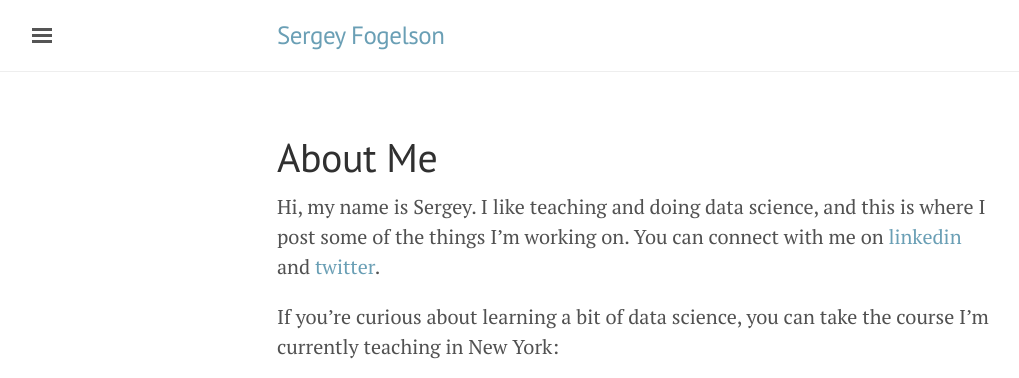
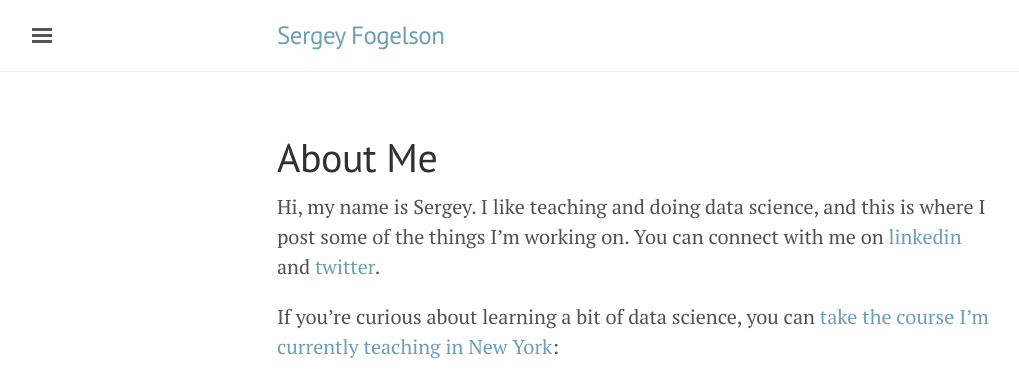
Before and after one commit to sergeyfogelson/sergeyfogelson.github.io, a Jekyll site: the page built from about.md, in a window 1280 px wide, cut to the strip 0-378 px from the top of the page. Shown: the whole strip, without its empty margins (3-1022 px from the left). Built offline with Jekyll 4.4.1, drawn with Linux system fonts in a browser that asks for light colours.

Commit message:
center video

```diff
--- a/about.md
+++ b/about.md
@@ -5,8 +5,8 @@ title: About Me
 
 Hi, my name is Sergey. I like teaching and doing data science, and this is where I post some of the things I'm working on. You can connect with me on [linkedin](https://www.linkedin.com/in/sergeyfogelson) and [twitter](https://twitter.com/sergeyfogelson).
 
-If you're curious about learning a bit of data science, you can take the course I'm currently teaching in New York:
-<div>
+If you're curious about learning a bit of data science, you can [take the course I'm currently teaching in New York](http://www.thisismetis.com/introduction-to-data-science):
+<div class="center-div">
 	<iframe src="https://player.vimeo.com/video/157347764" frameborder="0" webkitallowfullscreen mozallowfullscreen allowfullscreen>
 	</iframe>
 </div>
```
